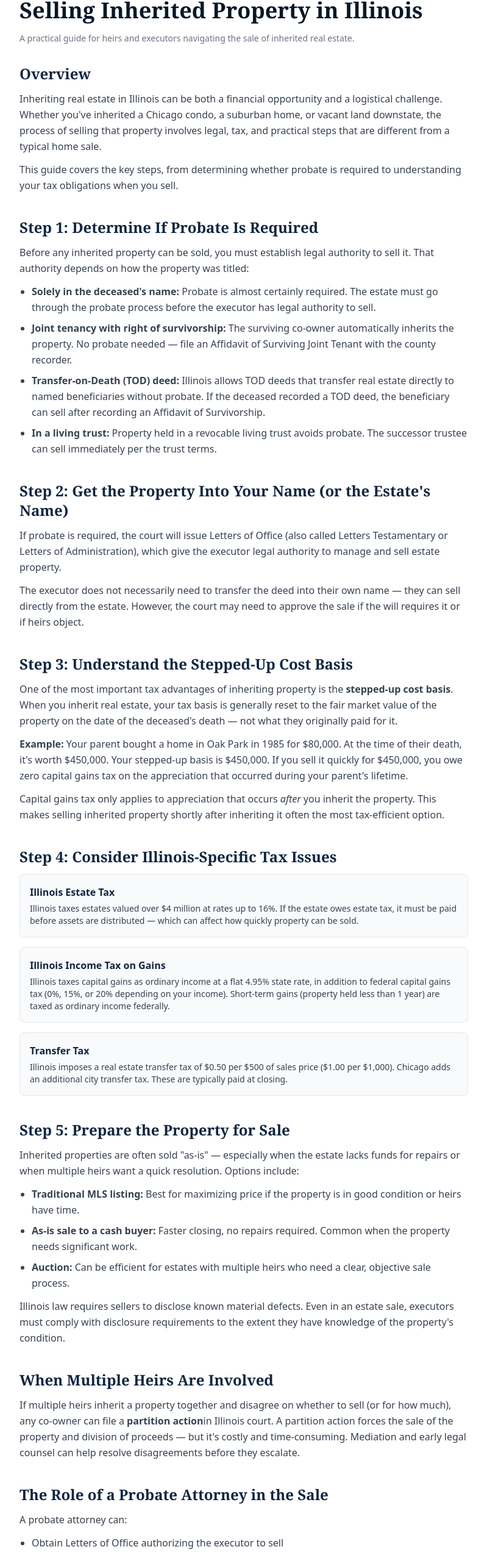
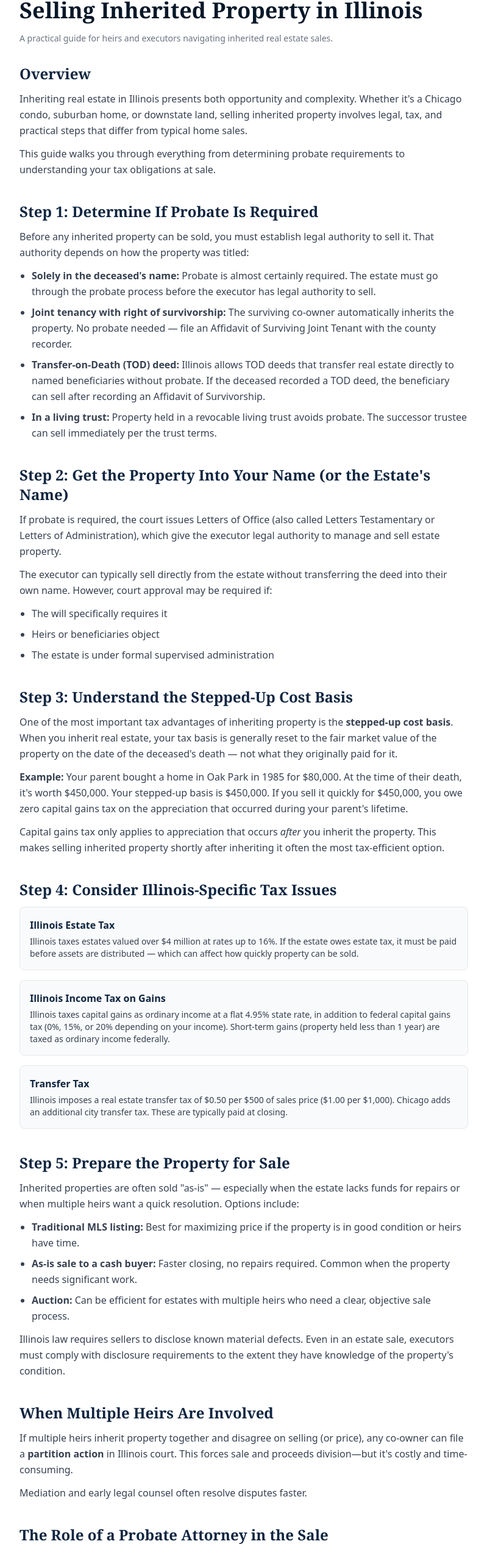
Before and after one commit to arouvalis/illinois-probate-directory, a Next.js app: page /resources/selling-inherited-property-illinois in a window 1280 px wide. Shown: the part 167-2717 px from the top of the page at 61% size, without its empty margins (240-1039 px from the left). Built offline with nearby package versions, Linux system fonts and the light colour scheme.

Commit message:
Update Selling Inherited Property page - overview, step 2, multiple heirs, probate attorney sections

```diff
--- a/src/app/resources/selling-inherited-property-illinois/page.tsx
+++ b/src/app/resources/selling-inherited-property-illinois/page.tsx
@@ -23,7 +23,7 @@ export default function SellingInheritedPropertyPage() {
           Selling Inherited Property in Illinois
         </h1>
         <p className="text-gray-500 text-sm mb-8">
-          A practical guide for heirs and executors navigating the sale of inherited real estate.
+          A practical guide for heirs and executors navigating inherited real estate sales.
         </p>
 
         <div className="space-y-10 text-gray-700 leading-relaxed">
@@ -31,14 +31,14 @@ export default function SellingInheritedPropertyPage() {
           <section>
             <h2 className="text-2xl font-serif font-bold text-navy-800 mb-3">Overview</h2>
             <p>
-              Inheriting real estate in Illinois can be both a financial opportunity and a
-              logistical challenge. Whether you&apos;ve inherited a Chicago condo, a suburban
-              home, or vacant land downstate, the process of selling that property involves
-              legal, tax, and practical steps that are different from a typical home sale.
+              Inheriting real estate in Illinois presents both opportunity and complexity.
+              Whether it&apos;s a Chicago condo, suburban home, or downstate land, selling
+              inherited property involves legal, tax, and practical steps that differ from
+              typical home sales.
             </p>
             <p className="mt-3">
-              This guide covers the key steps, from determining whether probate is required
-              to understanding your tax obligations when you sell.
+              This guide walks you through everything from determining probate requirements
+              to understanding your tax obligations at sale.
             </p>
           </section>
 
@@ -79,15 +79,19 @@ export default function SellingInheritedPropertyPage() {
               Step 2: Get the Property Into Your Name (or the Estate&apos;s Name)
             </h2>
             <p>
-              If probate is required, the court will issue Letters of Office (also called
+              If probate is required, the court issues Letters of Office (also called
               Letters Testamentary or Letters of Administration), which give the executor
               legal authority to manage and sell estate property.
             </p>
             <p className="mt-3">
-              The executor does not necessarily need to transfer the deed into their own
-              name — they can sell directly from the estate. However, the court may need
-              to approve the sale if the will requires it or if heirs object.
+              The executor can typically sell directly from the estate without transferring
+              the deed into their own name. However, court approval may be required if:
             </p>
+            <ul className="mt-3 space-y-2 list-disc list-outside ml-5">
+              <li>The will specifically requires it</li>
+              <li>Heirs or beneficiaries object</li>
+              <li>The estate is under formal supervised administration</li>
+            </ul>
           </section>
 
           <section>
@@ -173,11 +177,12 @@ export default function SellingInheritedPropertyPage() {
               When Multiple Heirs Are Involved
             </h2>
             <p>
-              If multiple heirs inherit a property together and disagree on whether to sell
-              (or for how much), any co-owner can file a <strong>partition action</strong>
-              in Illinois court. A partition action forces the sale of the property and
-              division of proceeds — but it&apos;s costly and time-consuming. Mediation
-              and early legal counsel can help resolve disagreements before they escalate.
+              If multiple heirs inherit property together and disagree on selling (or price),
+              any co-owner can file a <strong>partition action</strong> in Illinois court.
+              This forces sale and proceeds division&mdash;but it&apos;s costly and time-consuming.
+            </p>
+            <p className="mt-3">
+              Mediation and early legal counsel often resolve disputes faster.
             </p>
           </section>
 
@@ -190,11 +195,11 @@ export default function SellingInheritedPropertyPage() {
             </p>
             <ul className="mt-3 space-y-1.5 list-disc list-outside ml-5">
               <li>Obtain Letters of Office authorizing the executor to sell</li>
-              <li>Draft or review the real estate sale contract</li>
-              <li>Coordinate with the title company on probate-related title issues</li>
-              <li>Handle creditor claims that affect proceeds from the sale</li>
-              <li>Advise on tax filings required after the sale</li>
-              <li>Represent the estate if other heirs challenge the sale</li>
+              <li>Draft/review the real estate sale contract</li>
+              <li>Coordinate with title company on probate title issues</li>
+              <li>Handle creditor claims affecting sale proceeds</li>
+              <li>Advise on required post-sale tax filings</li>
+              <li>Represent estate if heirs challenge the sale</li>
             </ul>
           </section>
 
```
